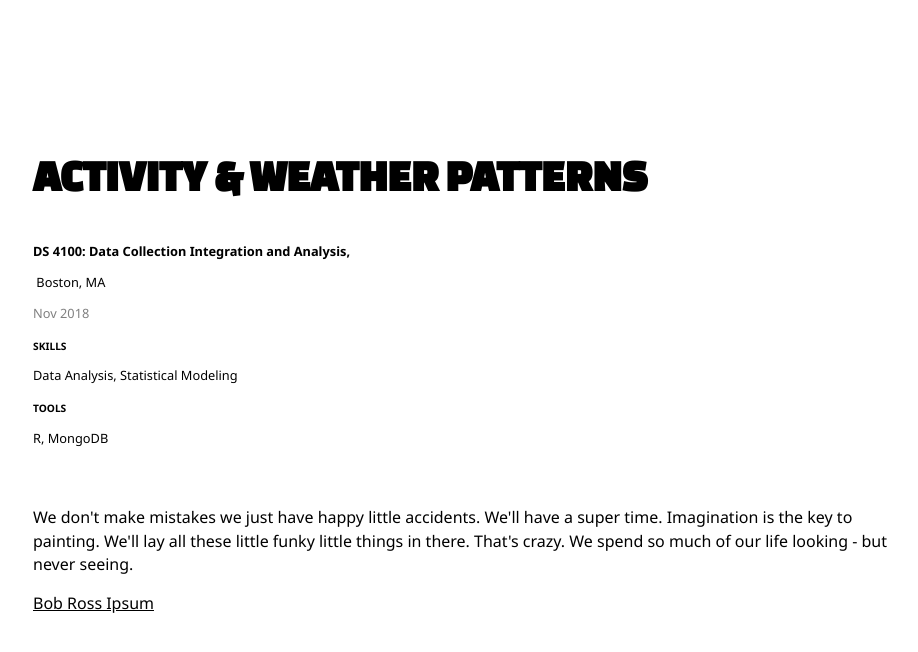
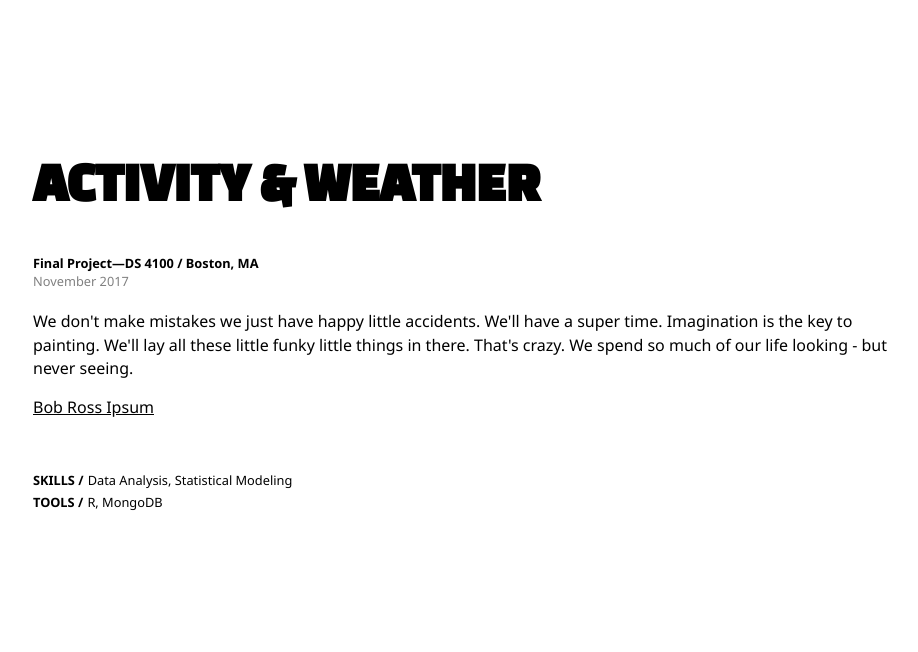
Before and after one commit to alexanderlim9/portfolio-v2, a website: page app/projects/ds4100.html in a window 1280 px wide. Shown: the whole page, without its empty margins (177-1095 px from the left). Drawn offline with Linux system fonts and the light colour scheme.

Commit message:
update ds4100 page

```diff
--- a/app/projects/ds4100.html
+++ b/app/projects/ds4100.html
@@ -1,3 +1,4 @@
+
 <!DOCTYPE html>
 <html lang="en">
 <head>
@@ -12,26 +13,16 @@
     } catch (e) {
     }</script>
     <link href="https://fonts.googleapis.com/css?family=Changa+One|Noto+Sans:400,700" rel="stylesheet">
-
     <link rel="stylesheet" type="text/css" href="../css/style.css">
     <link rel="stylesheet" type="text/css" href="../css/project.css">
 </head>
 <body>
 <div class="project">
-    <div class="project-wrapper">
+    <h2>Activity & Weather</h2>
     <div class="project-details">
-            <h2>Activity & Weather Patterns</h2>
-            <p class="company">DS 4100: Data Collection Integration and Analysis,</p>
-            <p class="location">&nbsp;Boston, MA</p>
-            <p class="date">Nov 2018</p>
-            <div class="project-details-skills">
-                <h3>Skills</h3>
-                <p>Data Analysis, Statistical Modeling</p>
-                <h3>Tools</h3>
-                <p>R, MongoDB</p>
+        <span class="company">Final Project&mdash;DS 4100 / Boston, MA</span>
+        <span class="date">November 2017</span>
     </div>
-        </div>
-        <p></br></p>
     <div class="project-description">
         <p>
             We don't make mistakes we just have happy little accidents. We'll have a super time. Imagination is the
@@ -40,6 +31,12 @@
         </p>
         <a href="http://www.bobrosslipsum.com/">Bob Ross Ipsum</a>
     </div>
+    <div class="project-details-skills">
+        <h3>Skills /</h3>
+        <span>Data Analysis, Statistical Modeling</span>
+        <span><br/></span>
+        <h3>Tools /</h3>
+        <span>R, MongoDB</span>
     </div>
 </div>
 </body>
```
Lines whose indentation alone changed are shown as unchanged.
